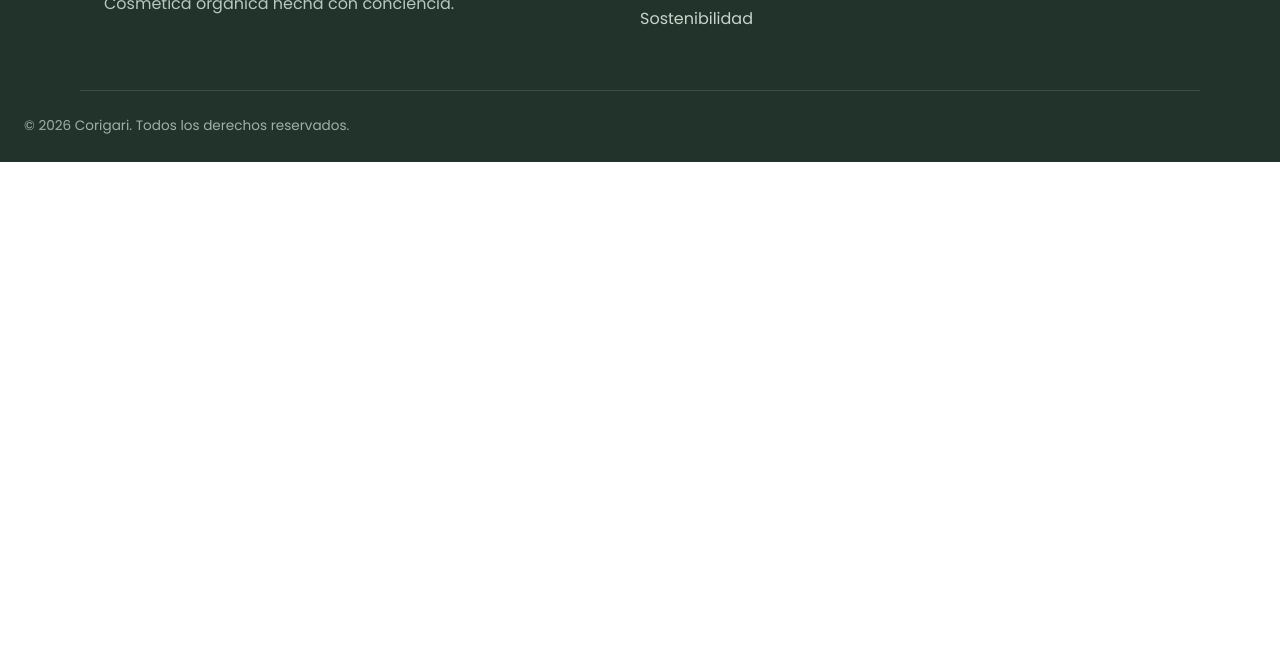
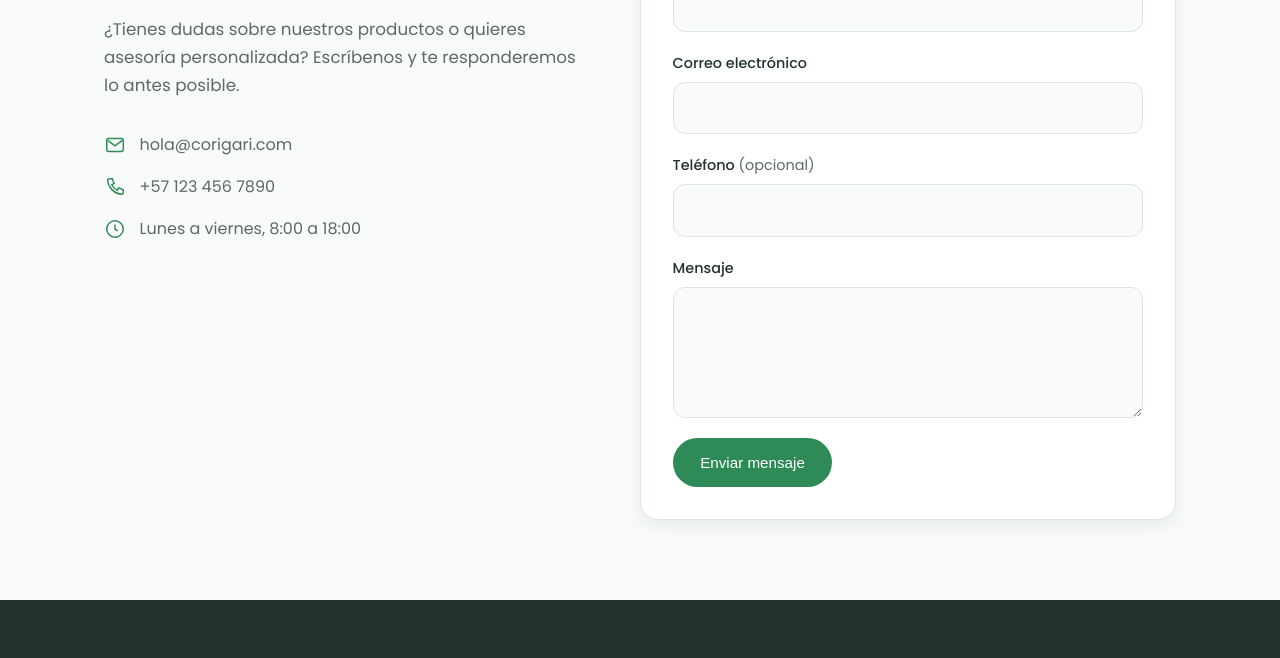
Before and after one commit to CaynST/Corigari-Cosmetics, a plain HTML site: page index.html in a window 1280 px wide. Shown: the part 3933-4591 px from the top of the page. Before the commit the page ends 4095 px from the top, so only its background shows below. Drawn offline with nearby package versions, Linux system fonts and the light colour scheme.

Commit message:
feat(contacto): seccion de contacto con formulario y datos de atencion

```diff
--- a/css/styles.css
+++ b/css/styles.css
@@ -511,6 +511,124 @@ p {
   font-size: 0.9rem;
 }
 
+/* ---------- Contact ---------- */
+.contact {
+  display: grid;
+  grid-template-columns: 1fr 1.1fr;
+  gap: 3rem;
+  align-items: start;
+}
+
+.contact__info {
+  display: grid;
+  gap: 1rem;
+  margin-top: 2rem;
+}
+
+.contact__item {
+  display: flex;
+  align-items: center;
+  gap: 0.85rem;
+  color: var(--color-muted);
+}
+
+.contact__item a {
+  transition: color var(--transition);
+}
+
+.contact__item a:hover {
+  color: var(--color-green-dark);
+}
+
+.contact__icon {
+  flex: none;
+  width: 22px;
+  height: 22px;
+  color: var(--color-green);
+}
+
+.contact__form {
+  display: grid;
+  gap: 1.25rem;
+  padding: 2rem;
+  background-color: var(--color-white);
+  border: 1px solid var(--color-border);
+  border-radius: var(--radius);
+  box-shadow: var(--shadow-sm);
+}
+
+.contact__form .btn {
+  justify-self: start;
+}
+
+.field {
+  display: grid;
+  gap: 0.4rem;
+}
+
+.field label {
+  font-size: 0.9rem;
+  font-weight: 500;
+}
+
+.field__optional {
+  color: var(--color-muted);
+  font-weight: 400;
+}
+
+.field input,
+.field textarea {
+  width: 100%;
+  font: inherit;
+  color: var(--color-ink);
+  background-color: var(--color-cream);
+  border: 1px solid var(--color-border);
+  border-radius: var(--radius-sm);
+  padding: 0.75rem 1rem;
+  transition: border-color var(--transition), box-shadow var(--transition);
+}
+
+.field textarea {
+  resize: vertical;
+  min-height: 120px;
+}
+
+.field input:focus,
+.field textarea:focus {
+  outline: none;
+  border-color: var(--color-aqua);
+  box-shadow: 0 0 0 3px var(--color-aqua-light);
+}
+
+.field input[aria-invalid="true"],
+.field textarea[aria-invalid="true"] {
+  border-color: #c0482f;
+  box-shadow: 0 0 0 3px rgba(192, 72, 47, 0.12);
+}
+
+.field__error {
+  margin: 0;
+  font-size: 0.82rem;
+  color: #b23b22;
+}
+
+.form__status {
+  margin: 0;
+  padding: 0.75rem 1rem;
+  border-radius: var(--radius-sm);
+  font-size: 0.9rem;
+}
+
+.form__status--success {
+  background-color: var(--color-green-light);
+  color: var(--color-green-dark);
+}
+
+.form__status--error {
+  background-color: var(--color-pink-light);
+  color: #a13a2b;
+}
+
 /* ---------- Footer ---------- */
 .site-footer {
   background-color: var(--color-ink);
@@ -574,6 +692,7 @@ p {
   }
 
   .about,
+  .contact,
   .footer__grid {
     grid-template-columns: 1fr;
   }
--- a/index.html
+++ b/index.html
@@ -185,9 +185,79 @@
         </div>
       </div>
     </section>
+
+    <section class="section section--soft" id="contacto" aria-labelledby="contacto-title">
+      <div class="container contact">
+        <div class="contact__intro">
+          <p class="section__eyebrow">Hablemos</p>
+          <h2 class="section__title" id="contacto-title">Contáctanos</h2>
+          <p class="section__lead">
+            ¿Tienes dudas sobre nuestros productos o quieres asesoría
+            personalizada? Escríbenos y te responderemos lo antes posible.
+          </p>
+
+          <ul class="contact__info">
+            <li class="contact__item">
+              <svg class="contact__icon" viewBox="0 0 24 24" aria-hidden="true" focusable="false">
+                <rect x="3" y="5" width="18" height="14" rx="2" fill="none" stroke="currentColor" stroke-width="1.6" />
+                <path d="m4 7 8 6 8-6" fill="none" stroke="currentColor" stroke-width="1.6" />
+              </svg>
+              <a href="mailto:hola@corigari.com">hola@corigari.com</a>
+            </li>
+            <li class="contact__item">
+              <svg class="contact__icon" viewBox="0 0 24 24" aria-hidden="true" focusable="false">
+                <path
+                  d="M6 3h3l2 5-2.5 1.5a12 12 0 0 0 6 6L16 13l5 2v3a2 2 0 0 1-2.2 2A17 17 0 0 1 4 5.2 2 2 0 0 1 6 3Z"
+                  fill="none"
+                  stroke="currentColor"
+                  stroke-width="1.6"
+                />
+              </svg>
+              <a href="tel:+571234567890">+57 123 456 7890</a>
+            </li>
+            <li class="contact__item">
+              <svg class="contact__icon" viewBox="0 0 24 24" aria-hidden="true" focusable="false">
+                <circle cx="12" cy="12" r="9" fill="none" stroke="currentColor" stroke-width="1.6" />
+                <path d="M12 7v5l3 2" fill="none" stroke="currentColor" stroke-width="1.6" />
+              </svg>
+              <span>Lunes a viernes, 8:00 a 18:00</span>
+            </li>
+          </ul>
+        </div>
+
+        <form class="contact__form" id="contact-form" novalidate>
+          <div class="field">
+            <label for="nombre">Nombre completo</label>
+            <input type="text" id="nombre" name="nombre" autocomplete="name" required aria-describedby="error-nombre" />
+            <p class="field__error" id="error-nombre" role="alert" hidden></p>
+          </div>
+
+          <div class="field">
+            <label for="email">Correo electrónico</label>
+            <input type="email" id="email" name="email" autocomplete="email" required aria-describedby="error-email" />
+            <p class="field__error" id="error-email" role="alert" hidden></p>
+          </div>
+
+          <div class="field">
+            <label for="telefono">Teléfono <span class="field__optional">(opcional)</span></label>
+            <input type="tel" id="telefono" name="telefono" autocomplete="tel" aria-describedby="error-telefono" />
+            <p class="field__error" id="error-telefono" role="alert" hidden></p>
+          </div>
+
+          <div class="field">
+            <label for="mensaje">Mensaje</label>
+            <textarea id="mensaje" name="mensaje" rows="4" required aria-describedby="error-mensaje"></textarea>
+            <p class="field__error" id="error-mensaje" role="alert" hidden></p>
+          </div>
+
+          <button class="btn btn--primary" type="submit">Enviar mensaje</button>
+          <p class="form__status" role="status" aria-live="polite" hidden></p>
+        </form>
+      </div>
+    </section>
   </main>
 
-  <footer class="site-footer" id="contacto">
+  <footer class="site-footer" id="pie">
     <div class="container footer__grid">
       <div class="footer__brand">
         <span class="navbar__logo" aria-hidden="true">C</span>
```
